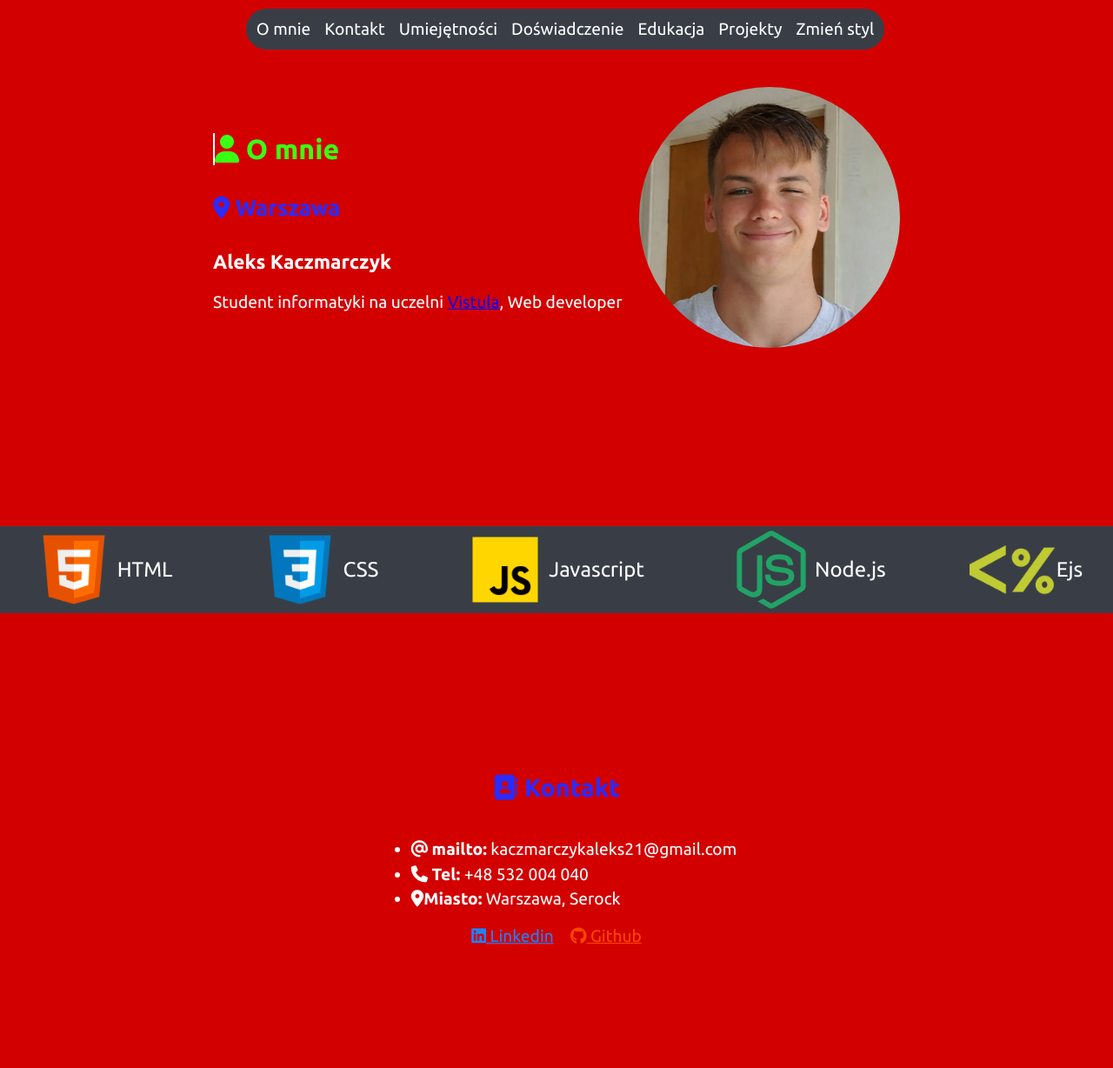
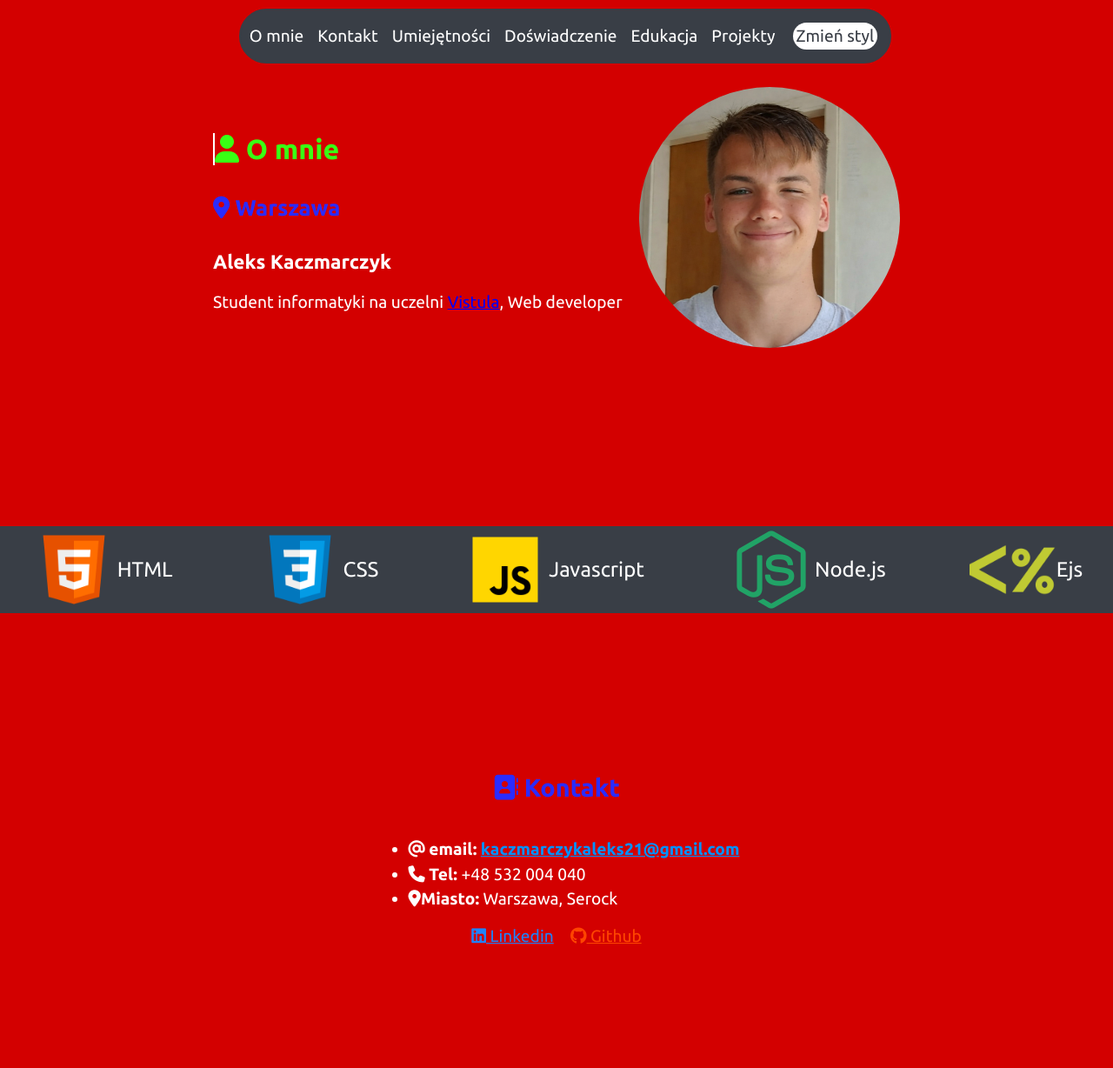
Before and after one commit to kaczmarczykaleks21-bot/RepozytoriumProjektowe_Snapshoty, a web app: file zad4/index.html in a window 1280 px wide. Shown: the top 1228 px of the page at 87% size. Run offline with its HTML, style and script files only (its server is not run), Linux system fonts and the light colour scheme; some libraries are stand-ins or nearby versions.

Commit message:
zad4 ID: 66662

```diff
--- a/zad4/index.html
+++ b/zad4/index.html
@@ -27,7 +27,7 @@
           <a class="sectonsBtn" href="#experience">Doświadczenie</a>
           <a class="sectonsBtn" href="#education">Edukacja</a>
           <a class="sectonsBtn" href="#projects">Projekty</a>
-          <a class="sectonsBtn" id="toggleStyleBtn">Zmień styl</a>
+          <a id="toggleStyleBtn">Zmień styl</a>
         </nav>
       </div>
     </header>
@@ -89,8 +89,10 @@
           <h2 class="blue"><i class="fa-solid fa-address-book"></i> Kontakt</h2>
           <ul>
             <li>
-              <span class="bold"><i class="fa-solid fa-at"></i> mailto:</span>
-              kaczmarczykaleks21@gmail.com
+              <span class="bold"><i class="fa-solid fa-at"></i> email:</span>
+              <a href="mailto:kaczmarczykaleks21@gmail.com" class="bright-blue"
+                >kaczmarczykaleks21@gmail.com</a
+              >
             </li>
             <li>
               <span class="bold"><i class="fa-solid fa-phone"></i> Tel:</span>
@@ -155,6 +157,13 @@
           <h2 class="green">
             <i class="fa-regular fa-address-card"></i> Doświadczenie
           </h2>
+          <div>
+            <button
+              id="displaySectionBtn"
+              class="displaySectionBtn fa-solid fa-angle-up"
+            ></button>
+          </div>
+          <div id="experience-container">
             <h3 class="white-smoke">
               <i class="fa-solid fa-circle-user"></i> Projekty własne (2023 –
               obecnie)
@@ -173,7 +182,8 @@
               <li>dbam o czytelność i strukturę kodu.</li>
             </ul>
             <h3 class="white-smoke">
-            <i class="fa-solid fa-school"></i> Projekty uczelniane (2023 – 2026)
+              <i class="fa-solid fa-school"></i> Projekty uczelniane (2023 –
+              2026)
             </h3>
             <ul>
               <li>tworzenie stron i aplikacji webowych,</li>
@@ -181,15 +191,19 @@
               <li>analizę wymagań projektowych,</li>
               <li>prezentację oraz dokumentację wykonanych rozwiązań,</li>
               <li>
-              rozwój umiejętności logicznego myślenia i rozwiązywania problemów.
+                rozwój umiejętności logicznego myślenia i rozwiązywania
+                problemów.
               </li>
             </ul>
             <h3 class="white-smoke">
-            <i class="fa-solid fa-arrow-trend-up"></i> Rozwój techniczny i kursy
+              <i class="fa-solid fa-arrow-trend-up"></i> Rozwój techniczny i
+              kursy
             </h3>
             <ul>
               <li>HTML i CSS — budowanie responsywnych stron internetowych,</li>
-            <li>JavaScript (ES6+) — praca z DOM, eventy, asynchroniczność,</li>
+              <li>
+                JavaScript (ES6+) — praca z DOM, eventy, asynchroniczność,
+              </li>
               <li>
                 Node.js i Express — tworzenie backendu oraz obsługa serwera,
               </li>
@@ -198,6 +212,7 @@
                 aplikacji.
               </li>
             </ul>
+          </div>
         </section>
         <section class="sections education" id="education">
           <h2 class="black">
--- a/zad4/js/script.js
+++ b/zad4/js/script.js
@@ -1,9 +1,13 @@
 "use strict";
 
-// ZMIENNE
+// === ZMIENNE ===
 const stylesheet = document.getElementById("stylesheet");
 const toggleStyleBtn = document.getElementById("toggleStyleBtn");
 let isRed = true;
+
+const displaySectionBtn = document.getElementById("displaySectionBtn");
+const sectionExperience = document.getElementById("experience-container");
+let isExperienceDisplayed = true;
 
 // FUNKCJA DO ZMIANY STYLU
 function changeStyle() {
@@ -16,7 +20,27 @@ function changeStyle() {
   }
 }
 
+// Funkcja do ukrywania sekcji doświadczenie
+function displayExperience() {
+  if (isExperienceDisplayed) {
+    displaySectionBtn.classList.remove("fa-angle-down");
+    displaySectionBtn.classList.add("fa-angle-up");
+    sectionExperience.classList.add("hidden");
+    isExperienceDisplayed = false;
+  } else {
+    displaySectionBtn.classList.remove("fa-angle-up");
+    displaySectionBtn.classList.add("fa-angle-down");
+    sectionExperience.classList.remove("hidden");
+
+    isExperienceDisplayed = true;
+  }
+}
+
 // EVENT PO KLIKNIECIU GUZIKA DO ZMIANY STYLU
 toggleStyleBtn.addEventListener("click", () => {
   changeStyle();
 });
+
+displaySectionBtn.addEventListener("click", () => {
+  displayExperience();
+});
--- a/zad4/stylesheets/red.css
+++ b/zad4/stylesheets/red.css
@@ -52,6 +52,39 @@ header {
   text-decoration: none;
 }
 
+#toggleStyleBtn {
+  background-color: white;
+  color: #393e46;
+  border: none;
+  font-size: 1.2rem;
+  position: relative;
+  text-decoration: none;
+  margin: 4px;
+  padding: 4px;
+  border-radius: 20px;
+}
+
+#toggleStyleBtn::after {
+  content: "";
+  position: absolute;
+  left: 0;
+  bottom: 0;
+  width: 100%;
+  height: 2px;
+  background: transparent;
+  transition: 0.3s;
+}
+
+#toggleStyleBtn:hover {
+  cursor: pointer;
+  background-color: #2c3037;
+  color: white;
+  border: none;
+  font-size: 1.2rem;
+  position: relative;
+  text-decoration: none;
+}
+
 nav {
   display: flex;
   flex-direction: row;
@@ -96,6 +129,19 @@ main {
   align-items: center;
   font-size: 1.2rem;
   margin-bottom: 200px;
+}
+
+.displaySectionBtn {
+  background-color: #393e46;
+  color: white;
+  border: none;
+  font-size: 1.2rem;
+  position: relative;
+  text-decoration: none;
+}
+
+.displaySectionBtn:hover {
+  cursor: pointer;
 }
 
 .sectons h2 {
```
Also changed, not shown: zad4/stylesheets/green.css (+38 -0 lines), readme.md. Lines whose indentation alone changed are shown as unchanged.
